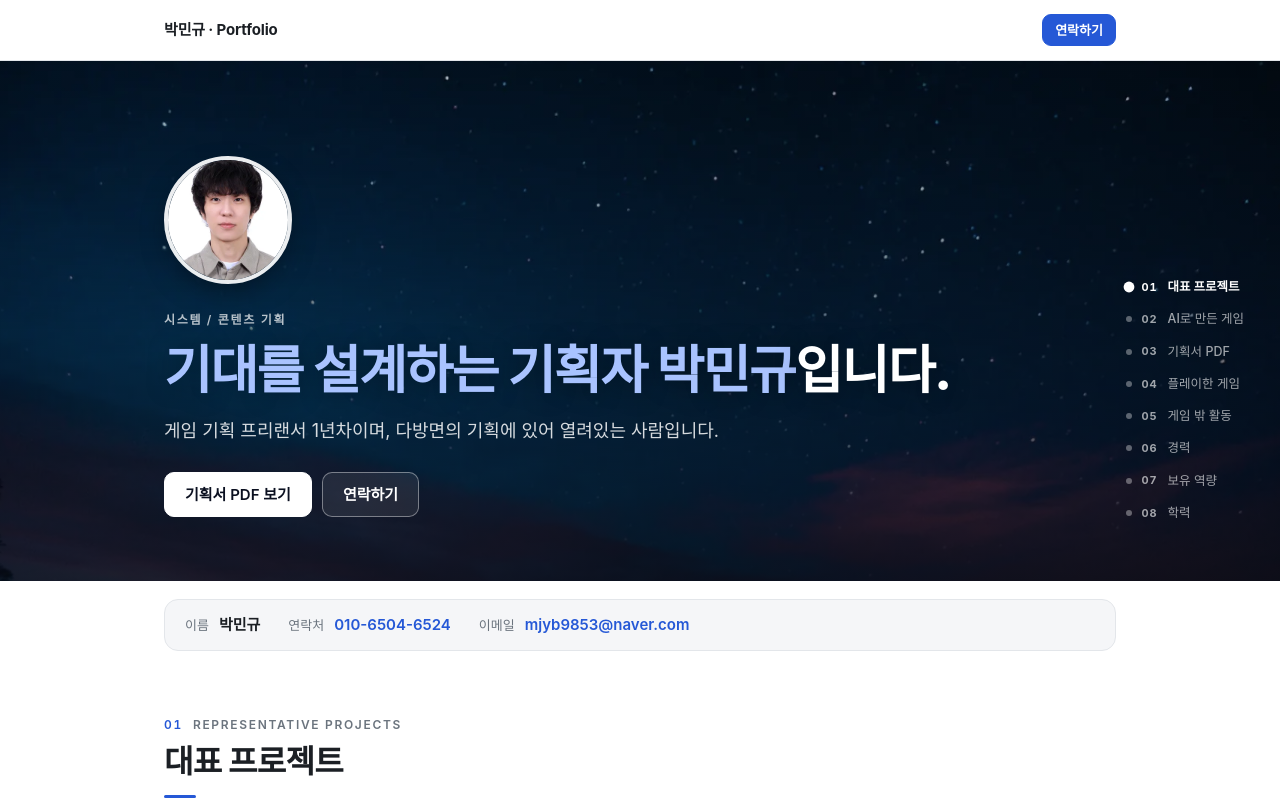
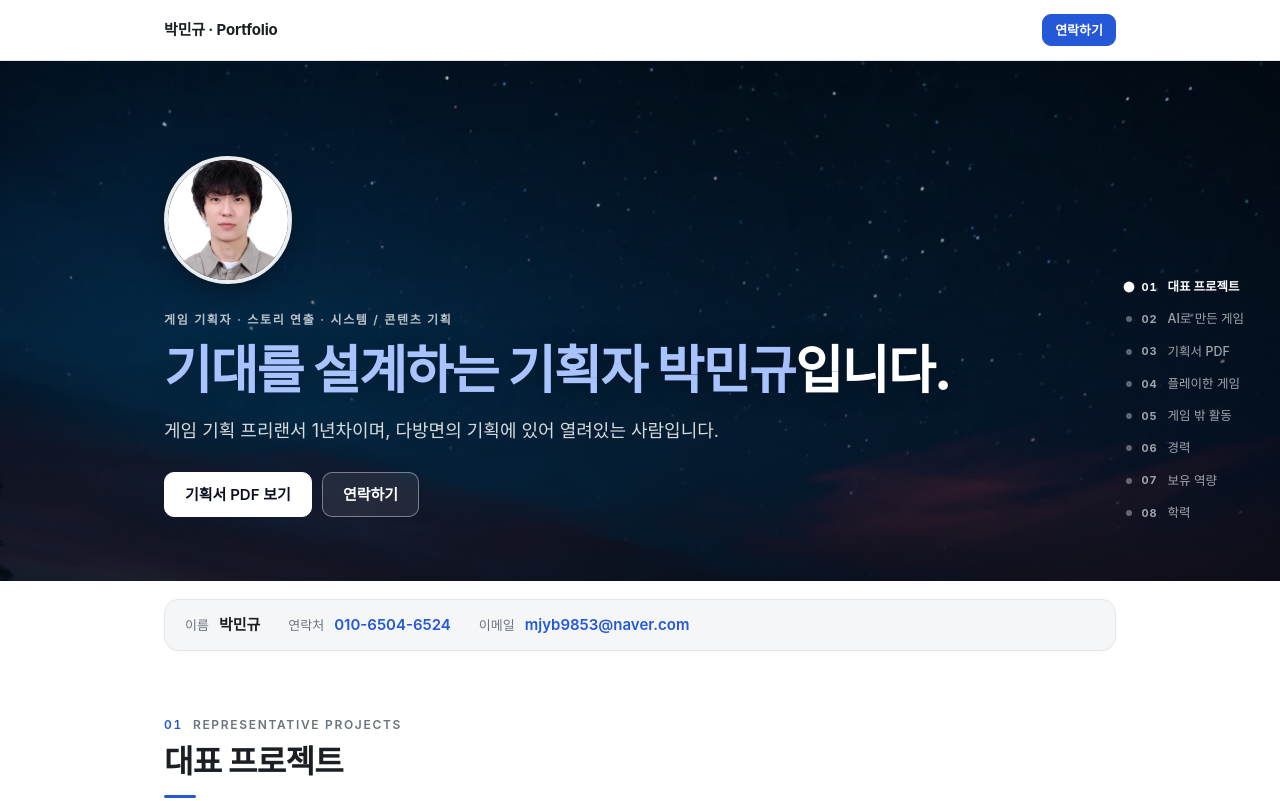
Before and after one commit to MongSsill/portfolio, a plain HTML site: page lab/index.html in a window 1280 px wide. Shown: the top 801 px of the page. Drawn offline with Linux system fonts and the light colour scheme; a web font is replaced by a local one.

Commit message:
lab 히어로 상단 라벨 재수정

```diff
--- a/lab/index.html
+++ b/lab/index.html
@@ -61,7 +61,7 @@
   <div class="hero-bg" role="img" aria-label="밤하늘 커버 이미지"></div>
   <div class="wrap hero-inner">
     <img class="avatar" src="assets/profile.webp" width="128" height="128" alt="박민규 프로필 사진" />
-    <p class="eyebrow">시스템 / 콘텐츠 기획</p>
+    <p class="eyebrow">게임 기획자 · 스토리 연출 · 시스템 / 콘텐츠 기획</p>
     <h1><span class="accent">기대를 설계하는 기획자 박민규</span>입니다.</h1>
     <p class="lead">게임 기획 프리랜서 1년차이며, 다방면의 기획에 있어 열려있는 사람입니다.</p>
     <div class="cta">
```
Also changed, not shown: lab/screenshots/hero-v16-1440.png (added), 1 other file.
